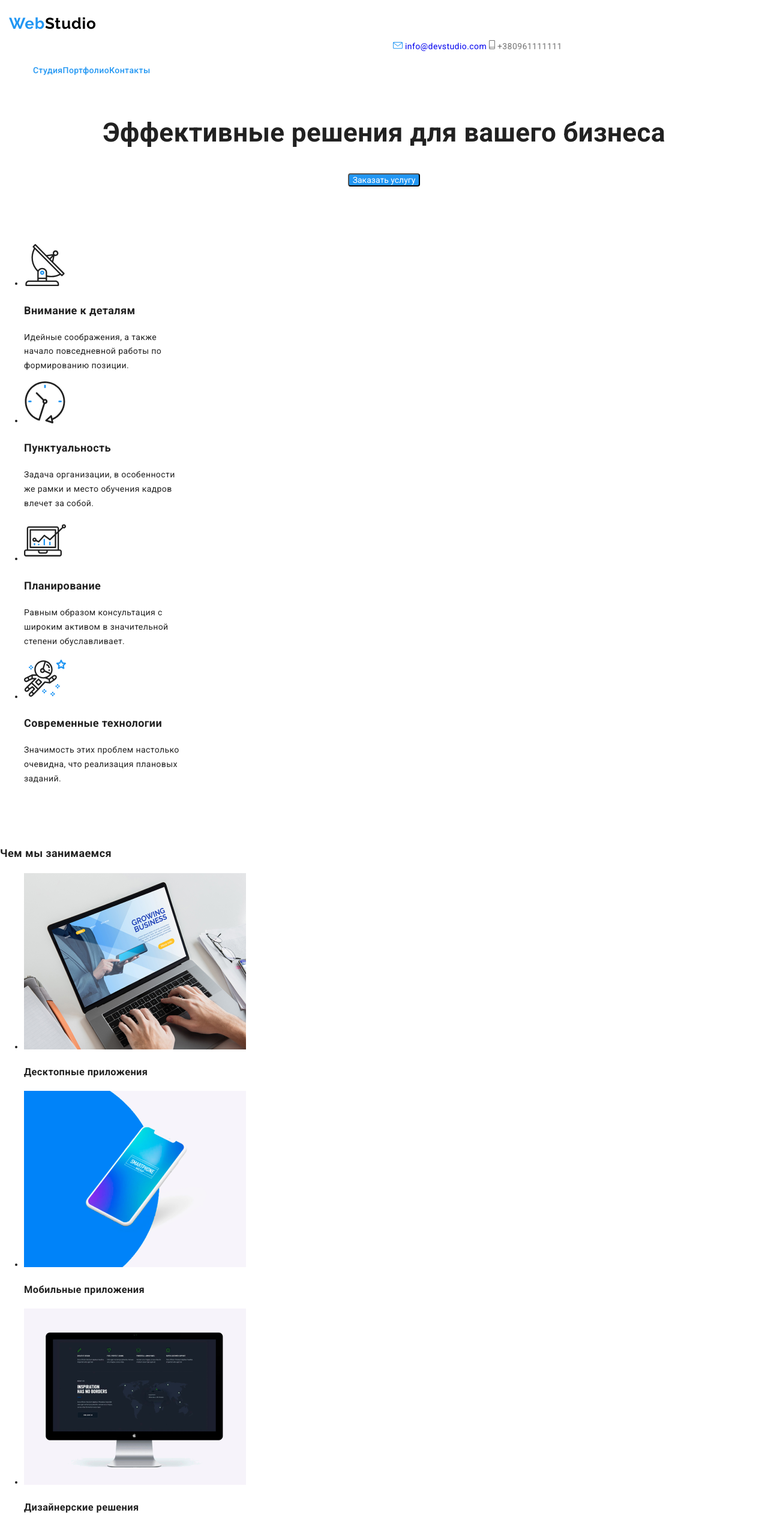
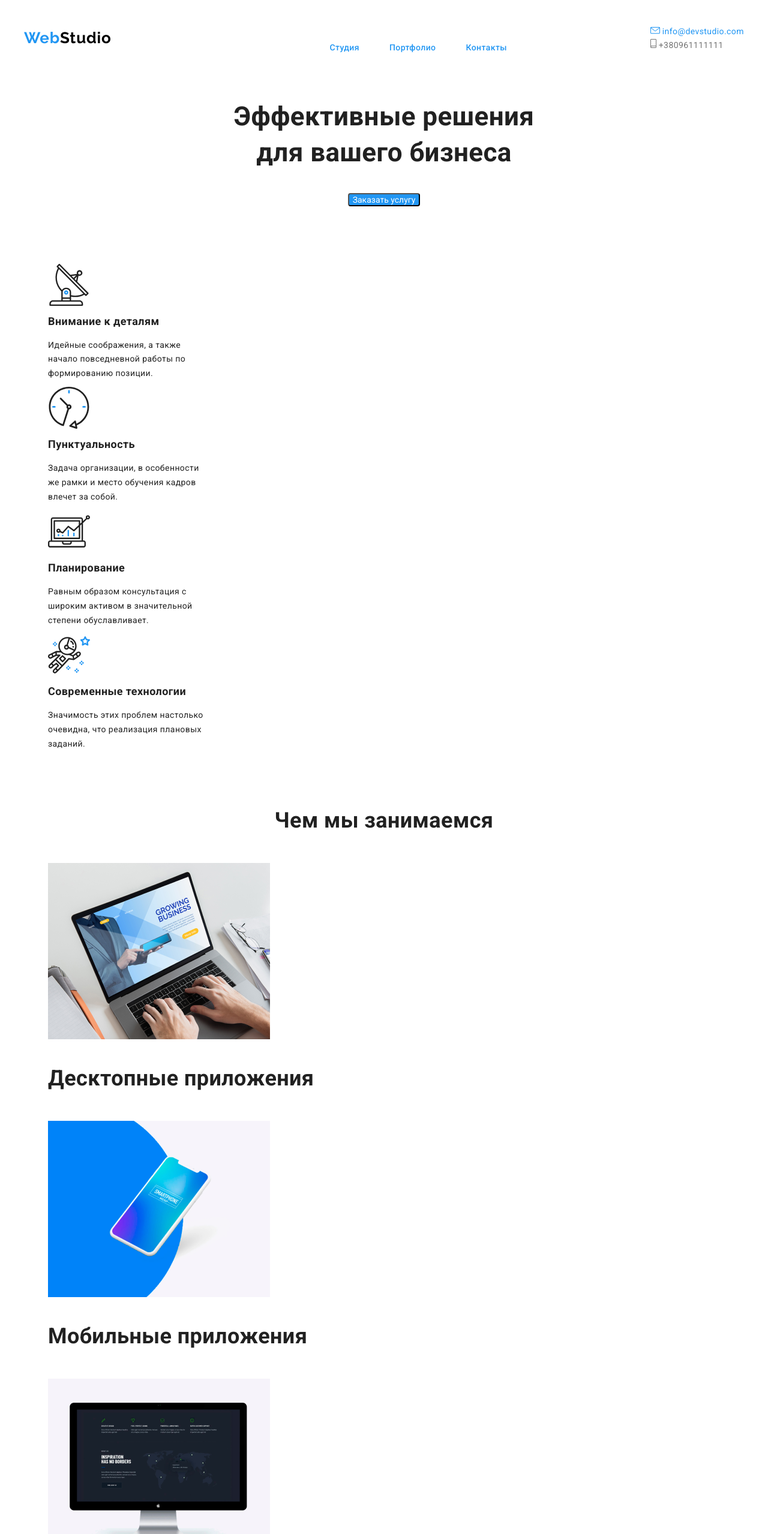
Before and after one commit to Igor-bond69/goit-markup-hw-03, a plain HTML site: page index.html in a window 1280 px wide. Shown: the top 2558 px of the page at 60% size. Drawn offline with nearby package versions, Linux system fonts and the light colour scheme.

Commit message:
adds styles li

```diff
--- a/index.html
+++ b/index.html
@@ -1,72 +1,86 @@
 <!DOCTYPE html>
 <html lang="en">
-
   <head>
     <meta charset="UTF-8" />
     <meta name="viewport" content="width=device-width, initial-scale=1.0" />
     <title>Document</title>
-  <link href="https://fonts.googleapis.com/css2?family=Raleway:wght@700&family=Roboto:wght@400;500;700&display=swap"
-    rel="stylesheet" />
-  <link rel="stylesheet" href="https://cdnjs.cloudflare.com/ajax/libs/modern-normalize/0.6.0/modern-normalize.min.css">
+    <link
+      href="https://fonts.googleapis.com/css2?family=Raleway:wght@700&family=Roboto:wght@400;500;700&display=swap"
+      rel="stylesheet"
+    />
+    <link
+      rel="stylesheet"
+      href="https://cdnjs.cloudflare.com/ajax/libs/modern-normalize/0.6.0/modern-normalize.min.css"
+    />
 
     <link rel="stylesheet" href="./css/main.css" />
+    <style>
+      li {
+        list-style-type: none;
+      }
+    </style>
   </head>
 
   <body>
-  <header class="page-header">
-    <div class="container">
-      <nav>
-        <a href="./index.html" class="logo">Web <span class="logo-header">Studio</span></a>
 
-        <ul class="site-nav list">
-          <li><a href="/" class="link current">Студия</a></li>
-          <li><a href="./portfolio.html" class="link">Портфолио</a></li>
-          <li><a href="./contacts.html" class="link">Контакты</a></li>
+      <header class="container page-header">
+       <div class="logo-wrapper">
+          <a href="./index.html" class="logo"
+            >Web <span class="logo-header">Studio</span></a>
+      </div>
+
+
+        <!-- nav -->
+
+
+          <nav class="container-nav">
+            <ul class="site-nav">
+              <li class="item-li"><a href="./" class="link ">Студия</a></li>
+              <li class="item-li"><a href="./portfolio.html" class="link">Портфолио</a></li>
+              <li class="item-li"><a href="./contacts.html" class="link">Контакты</a></li>
               </ul>
           </nav>
-    </div>
-
-    <div class="container"> <img src="./images/email.svg" alt="" />
-      <a class="kolo" href="mailto:info@devstudio.com">info@devstudio.com</a>
-      <img src="./images/smartphone.svg" alt="" />
-      <a class="phone" href="tel:+380961111111">+380961111111</a>
-    </div>
-
-  </header>
-
-
-
-  <!-- обучающий материал -->
-
-  <!-- <a href="" class="btn"> -->
-  <!-- <span class="btn-icon"></span>Нажми меня -->
-  </a>
-  <!-- таких див можен быть много -->
-  <!-- <div class="container"></div> -->
 
 
 
 
 
 
+        <div class="container-img">
+          <div class="">
+            <img src="./images/email.svg" alt="
+          image of a mail envelope" />
+          <a class="mail" href="mailto:info@devstudio.com">
+            info@devstudio.com</a>
+          </div>
 
 
+          <img src="./images/smartphone.svg" alt="
+            mobile phone image" />
+          <a class="phone" href="tel:+380961111111">+380961111111</a>
+        </div>
+
+      </header>
+
       <main>
-    <!--    Герой -->
-    <div>
+        <!--    Hero -->
+
           <section class="hero">
-        <h1 class="hero-title">Эффективные решения для вашего бизнеса</h1>
+            <div class="container">
+            <h1 class="hero-title">Эффективные решения<br/> для вашего бизнеса</h1>
             <button class="but" type="button">Заказать услугу</button>
+            </div>
           </section>
 
-      <!-- Преимущества -->
-    </div>
+        <!-- advantages -->
+
           <section class="section">
-      <ul class="features-list">
+            <div class="container">
+            <ul class="advantages-list">
               <li>
                 <img src="./images/antenna.svg" alt="" />
-          <h2 class="features-list .title">Внимание к деталям</h2>
-          <p>
+                <h2 class="title">Внимание к деталям</h2>
+                <p class="p">
                   Идейные соображения, а также<br />
                   начало повседневной работы по<br />
                   формированию позиции.
@@ -74,8 +88,8 @@
               </li>
               <li>
                 <img src="./images/clock.svg" alt="" />
-          <h2 class="features-list .title">Пунктуальность</h2>
-          <p>
+                <h2 class="title">Пунктуальность</h2>
+                <p class="p">
                   Задача организации, в особенности<br />
                   же рамки и место обучения кадров<br />
                   влечет за собой.
@@ -83,8 +97,8 @@
               </li>
               <li>
                 <img src="./images/diagram.svg" alt="" />
-          <h2 class="features-list .title">Планирование</h2>
-          <p>
+                <h2 class="title">Планирование</h2>
+                <p class="p">
                   Равным образом консультация с<br />
                   широким активом в значительной<br />
                   степени обуславливает.
@@ -92,41 +106,54 @@
               </li>
               <li>
                 <img src="./images/astronaut.svg" alt="" />
-          <h2 class="features-list .title">Современные технологии</h2>
-          <p>
+                <h2 class="title">Современные технологии</h2>
+                <p class="p">
                   Значимость этих проблем настолько<br />
                   очевидна, что реализация плановых<br />
                   заданий.
                 </p>
               </li>
             </ul>
+            </div>
           </section>
 
-    <!-- Предложения работ -->
+
+       <!-- works -->
+
         <section class="section">
-      <h2 class="work-title">Чем мы занимаемся</h2>
+            <div class="container">
+            <h2 class="section-title centered">Чем мы занимаемся</h2>
             <ul>
               <li>
-          <img src="./images/desktop.png" alt="" />
-          <h3 class="work-title">Десктопные приложения</h3>
+                <img src=" ./images/desktop.png " alt="" />
+                <h3 class="section-title">Десктопные приложения</h3>
               </li>
               <li>
-          <img src="./images/mobile.png" alt="" />
-          <h3 class="work-title">Мобильные приложения</h3>
+                <img src=" ./images/mobile.png " alt="" />
+                <h3 class="section-title">Мобильные приложения</h3>
               </li>
               <li>
-          <img src="./images/dizine.png" alt="" />
-          <h3 class="work-title">Дизайнерские решения</h3>
+                <img src=" ./images/dizine.png " alt="" />
+                <h3 class="section-title">Дизайнерские решения</h3>
               </li>
             </ul>
+            </div>
           </section>
-    <!-- Члены команды -->
+
+
+        <!-- team members -->
+
+
+        <!-- <a class="button-round" href=""></a> как делать кнопки иконки ссылки -->
+
+
           <section class="section">
-      <h2 class="work-title">Наша команда</h2>
+            <div class="container">
+            <h2 class="section-title centered">Наша команда</h2>
             <ul>
               <li>
                 <img src="./images/john.png" alt="" />
-          <h4 class="work-title">Николай Кучеренко</h4>
+                <h4 class="section-title">Николай Кучеренко</h4>
                 <p>Product Designer</p>
                 <ul>
                   <li>
@@ -141,7 +168,7 @@
             <ul>
               <li>
                 <img src="./images/girl.png" alt="" />
-          <h4 class="work-title">Ольга Иванова</h4>
+                <h4 class="section-title">Ольга Иванова</h4>
                 <p>Frontend Developer</p>
                 <ul>
                   <li>
@@ -156,7 +183,7 @@
             <ul>
               <li>
                 <img src="./images/men.png" alt="" />
-          <h4 class="work-title">Андрей Шевченко</h4>
+                <h4 class="section-title">Андрей Шевченко</h4>
                 <p>Marketing</p>
                 <ul>
                   <li>
@@ -171,7 +198,7 @@
             <ul>
               <li>
                 <img src="./images/martin.png" alt="" />
-          <h4 class="work-title">Иван Николаев</h4>
+                <h4 class="section-title">Иван Николаев</h4>
                 <p>UI Designer</p>
                 <ul>
                   <li>
@@ -183,10 +210,16 @@
                 </ul>
               </li>
             </ul>
+            </div>
           </section>
-    <!-- Наши клиенты -->
+
+
+        <!-- our clients -->
+
+
           <section class="section">
-      <h2 class="work-title">Постоянные клиенты</h2>
+            <div class="container">
+            <h2 class="section-title centered">Постоянные клиенты</h2>
             <ul>
               <li><img src="./images/logo.svg" alt="" /></li>
               <li><img src="./images/logo2.svg" alt="" /></li>
@@ -195,32 +228,46 @@
               <li><img src="./images/logo5.svg" alt="" /></li>
               <li><img src="./images/logo6.svg" alt="" /></li>
             </ul>
+            </div>
           </section>
+
       </main>
+
       <footer class="down">
-    <a href="./index.html" class="logo">Web <span class="logo-header">Studio</span></a>
+        <a href="./index.html" class="logo"
+          >Web <span class="logo-header">Studio</span></a
+        >
         <address>
           <p class="street">г. Киев, пр-т Леси Украинки, 26</p>
-      <a class="mail" href="mailto:info@example.com">info@example.com</a><br />
+          <a class="mail" href="mailto:info@example.com">info@example.com</a
+          ><br />
           <a class="phone" href="tel:+380991111111">+380991111111</a>
         </address>
         <p class="come">присоединяйтесь</p>
         <ul>
           <li>
-        <img src="./images/instagram.svg" alt="" /><a href="https://www.instagram.com/"></a>
+            <img src="./images/instagram.svg" alt="" /><a
+              href="https://www.instagram.com/"
+            ></a>
           </li>
           <li>
-        <img src="./images/twitter.svg" alt="" /><a href="https://twitter.com/"></a>
+            <img src="./images/twitter.svg" alt="" /><a
+              href="https://twitter.com/"
+            ></a>
           </li>
           <li>
-        <img src="./images/facebook.svg" alt="" /><a href="https://www.facebook.com/"></a>
+            <img src="./images/facebook.svg" alt="" /><a
+              href="https://www.facebook.com/"
+            ></a>
           </li>
           <li>
-        <img src="./images/linkedin.svg" alt="" /><a href="https://www.linkedin.com/"></a>
+            <img src="./images/linkedin.svg" alt="" /><a
+              href="https://www.linkedin.com/"
+            ></a>
           </li>
         </ul>
         <button class="but" type="button">Подписаться</button>
       </footer>
+    </div>
   </body>
-
 </html>
```
Lines whose indentation alone changed are shown as unchanged.
